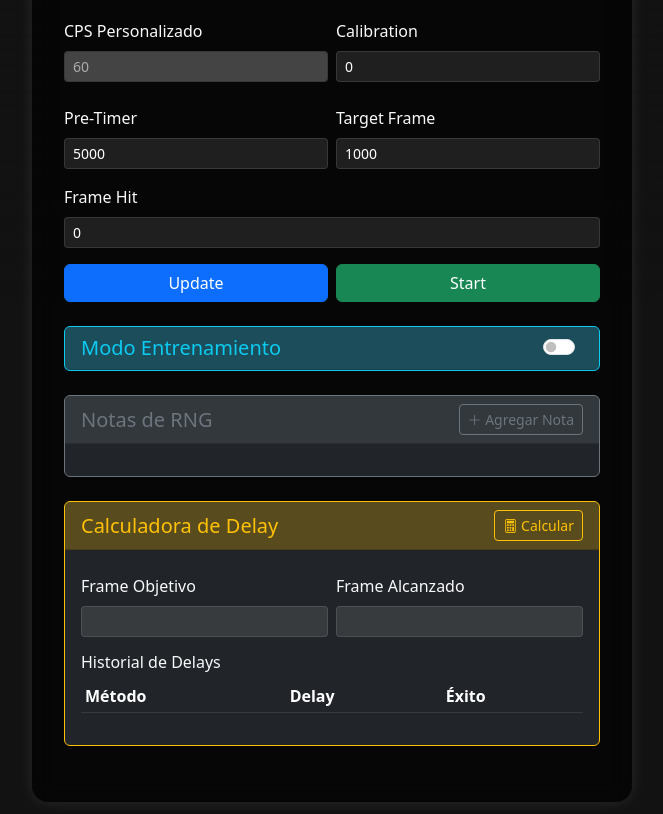
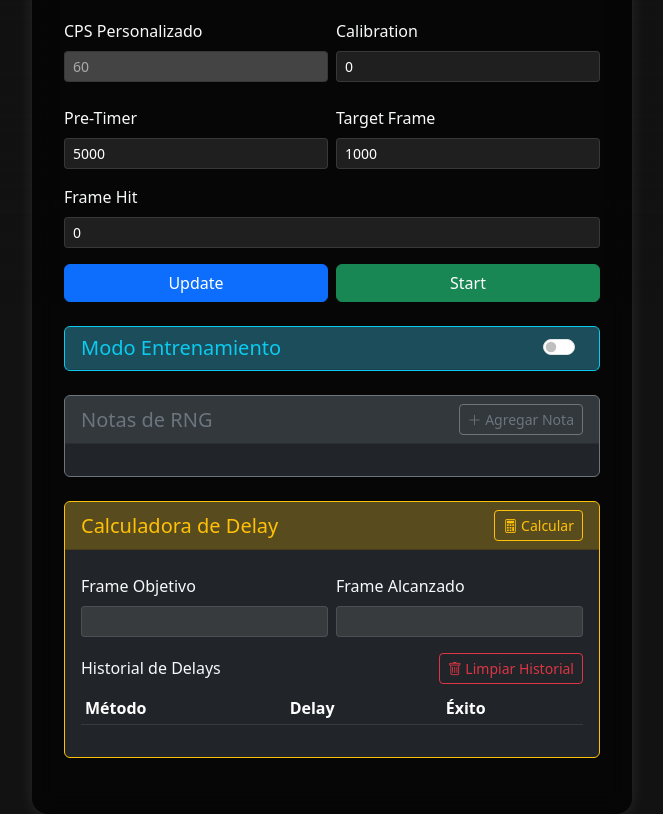
Before and after one commit to MurphyGamess/eontimer-murphy, an Electron app: page index.html in a window 900 px wide. Shown: the part 488-1302 px from the top of the page, without its empty margins (118-781 px from the left). Drawn offline with nearby package versions, Linux system fonts and the light colour scheme; no server answers.

Commit message:
Mejoras Borrar historial Boton agregado y su funcion en app.js y en el index.html

```diff
--- a/app.js
+++ b/app.js
@@ -6,6 +6,7 @@ const mainTimer = document.getElementById("mainTimer");
 const subTimer = document.getElementById("subTimer");
 const startButton = document.getElementById("startButton");
 const updateButton = document.getElementById("updateButton");
+const clearHistoryBtn = document.getElementById('clearHistoryBtn');
 
 // NUEVO: Mostrar info de frames
 let frameInfo = document.getElementById("frameInfo");
@@ -608,6 +609,15 @@ function loadDelayHistory() {
   }
 }
 
+// Eliminar Historial
+clearHistoryBtn?.addEventListener('click', () => {
+  // Vaciar la tabla de historial (suponiendo que delayHistory es tbody)
+  delayHistory.innerHTML = '';
+
+  // Eliminar el historial guardado en localStorage
+  localStorage.removeItem('delayHistory');
+});
+
 // Modificar el updateButton para incluir el modo entrenamiento
 document.getElementById('updateButton')?.addEventListener('click', () => {
   if (+frameHitInput.value > 0) {
--- a/index.html
+++ b/index.html
@@ -201,9 +201,13 @@
               <input type="number" class="form-control form-control-sm" id="hit-frame-delay">
             </div>
           </div>
-          <div class="mt-3">
-            <h6 class="text-light">Historial de Delays</h6>
-            <div class="table-responsive">
+          <div class="mt-3 d-flex justify-content-between align-items-center">
+            <h6 class="text-light mb-0">Historial de Delays</h6>
+            <button class="btn btn-sm btn-outline-danger" id="clearHistoryBtn">
+              <i class="bi bi-trash"></i> Limpiar Historial
+            </button>
+          </div>
+          <div class="table-responsive mt-2">
             <table class="table table-dark table-sm">
               <thead>
                 <tr>
@@ -219,7 +223,7 @@
           </div>
         </div>
       </div>
-      </div>
+
     </div>
 
 
```
Lines whose indentation alone changed are shown as unchanged.
